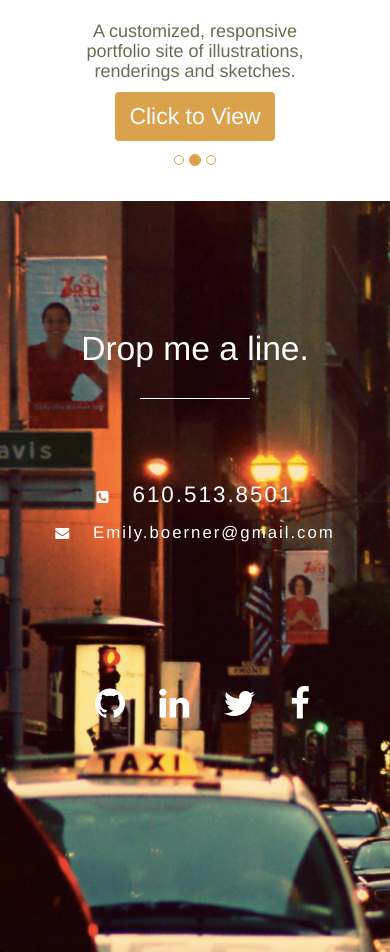
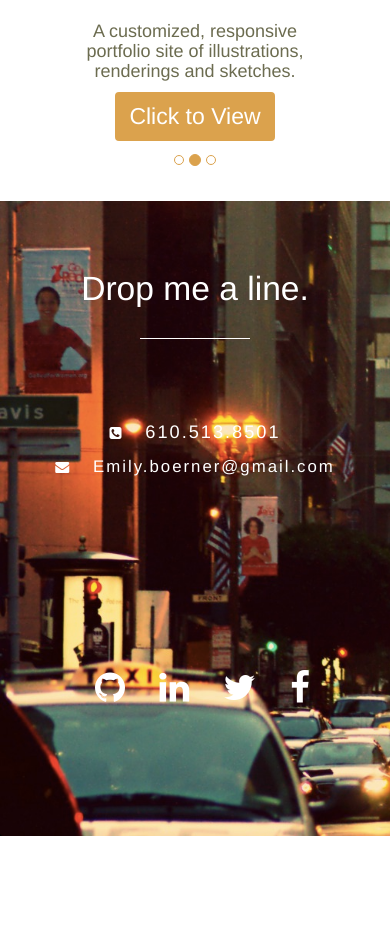
Before and after one commit to EmilyBoer/Emilyboer.github.io, a PHP site: page / in a window 390 px wide. Shown: the part 2577-3529 px from the top of the page. After the commit the page ends 3413 px from the top, so only its background shows below. Run offline with PHP 8.4, Linux system fonts and the light colour scheme; some libraries are stand-ins or nearby versions; some web fonts are replaced.

Commit message:
change margins

```diff
--- a/stylesheets/default2.css
+++ b/stylesheets/default2.css
@@ -694,9 +694,13 @@ a.contact-info2:hover, a.contact-info:hover{
 
 
   /*ALL SITES */
-  .skill-header-contact, .skill-header-skills, .skill-header, .skill-header-projects{
+ .skill-header-skills, .skill-header, .skill-header-projects{
     font-size:2.4em;
     margin-top: 30px;
+  }
+  .skill-header-contact{
+    font-size:2.4em;
+    margin-top: -30px;
   }
 
 
@@ -843,12 +847,16 @@ a.contact-info2:hover, a.contact-info:hover{
     font-weight: 300;
   }
   .contact-info2{
-  font-size:1.6em;
+  font-size:1.3em;
   color:white;
   letter-spacing: 2px;
   font-weight: 300;
 }
 .contact-container{
-  margin-bottom: 120px;
+  margin-bottom: 170px;
 }
+.icons{
+  margin-bottom: 20px;
 }
+
+}
```
